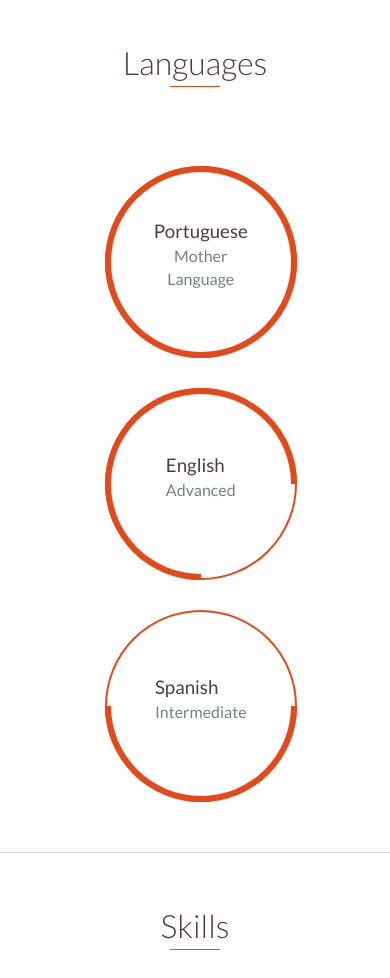
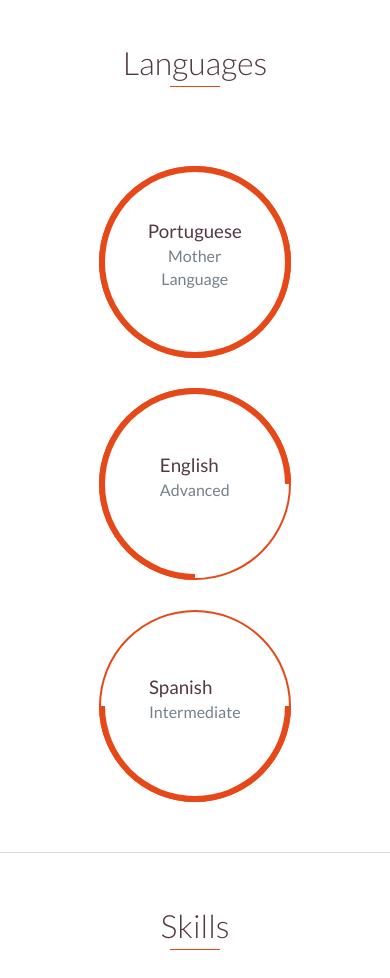
Before and after one commit to daniloaleixo/daniloaleixo.github.io, a website: page index.html in a window 390 px wide. Shown: the part 3980-4958 px from the top of the page. Drawn offline with nearby package versions, Linux system fonts and the light colour scheme.

Commit message:
Vou tentar centralizar o languages

```diff
--- a/scss/styles.scss
+++ b/scss/styles.scss
@@ -1056,6 +1056,7 @@ footer {
 
     .evenly-dist-col {
     	display: block;
+    	width: 100%;
     }
 
     .inner-circle {
@@ -1088,7 +1089,7 @@ footer {
 
     .evenly-dist-col {
     	display: block;
-    	width: 50%;
+    	width: 100%;
     	margin: 0 auto 0 auto;
     }
 
```
Also changed, not shown: css/styles.css.
